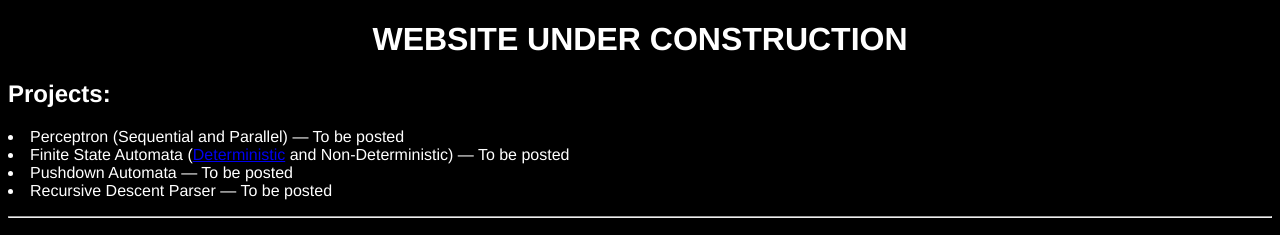
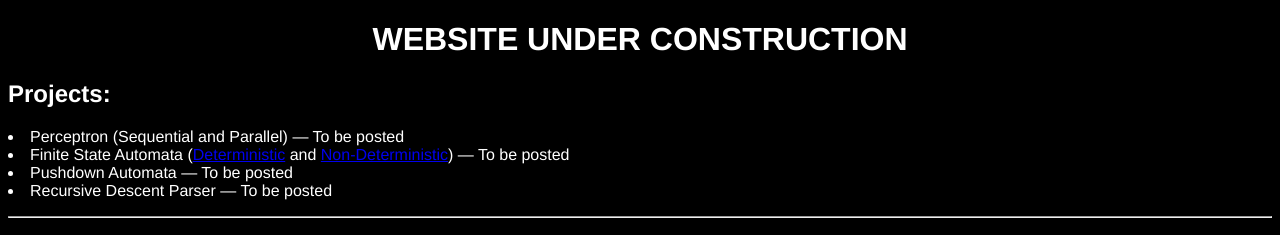
Before and after one commit to dsxfbz/dsxfbz.github.io, a plain HTML site: page index.html in a window 1280 px wide. Shown: the top 235 px of the page. Drawn offline with Linux system fonts and the light colour scheme.

Commit message:
Added NDFSA

```diff
--- a/index.html
+++ b/index.html
@@ -21,7 +21,7 @@
 		</h2>
 		<p>
 			<li>Perceptron (Sequential and Parallel) — To be posted</li>
-			<li>Finite State Automata (<a href="https://github.com/dsxfbz/DFSA">Deterministic</a> and Non-Deterministic) — To be posted</li>
+			<li>Finite State Automata (<a href="https://github.com/dsxfbz/DFSA">Deterministic</a> and <a href="https://github.com/dsxfbz/NDFSA">Non-Deterministic</a>) — To be posted</li>
 			<li>Pushdown Automata — To be posted</li>
 			<li>Recursive Descent Parser — To be posted</li>
 		</p>
```
